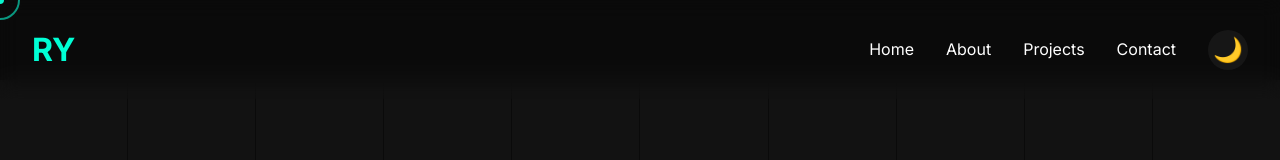
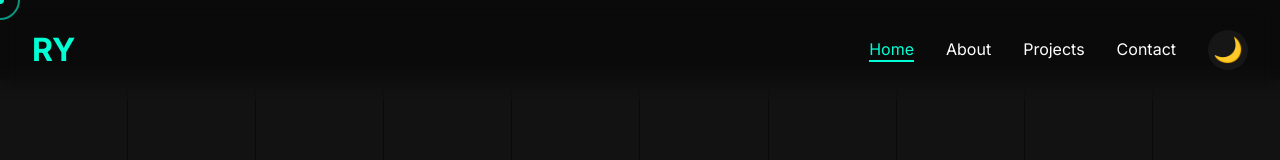
Before and after one commit to RitaYang0811/RYwebsite, a Vue app: page / in a window 1280 px wide. Shown: the top 160 px of the page. Built offline with nearby package versions, Linux system fonts and the light colour scheme.

Commit message:
Fix：修改link點選後links收合

```diff
--- a/src/components/Nav.vue
+++ b/src/components/Nav.vue
@@ -15,10 +15,18 @@
 
       <!-- 導航選單 -->
       <div class="nav__links" :class="{ active: isMenuOpen }">
-        <router-link to="/" class="nav__link">Home</router-link>
-        <router-link to="/about" class="nav__link">About</router-link>
-        <router-link to="/projects" class="nav__link">Projects</router-link>
-        <router-link to="/contact" class="nav__link">Contact</router-link>
+        <router-link to="/" class="nav__link" @click="closeMenu"
+          >Home</router-link
+        >
+        <router-link to="/about" class="nav__link" @click="closeMenu"
+          >About</router-link
+        >
+        <router-link to="/projects" class="nav__link" @click="closeMenu"
+          >Projects</router-link
+        >
+        <router-link to="/contact" class="nav__link" @click="closeMenu"
+          >Contact</router-link
+        >
         <button
           class="theme-toggle"
           @click="toggleTheme"
@@ -59,6 +67,12 @@ const toggleMenu = () => {
   isMenuOpen.value = !isMenuOpen.value;
   // 當選單打開時禁止背景滾動
   document.body.style.overflow = isMenuOpen.value ? "hidden" : "";
+};
+
+const closeMenu = () => {
+  isMenuOpen.value = false;
+  document.body.style.overflow = "";
+  window.scrollTo(0, 0); // 滾動到頂部
 };
 // Theme toggle function
 const toggleTheme = () => {
@@ -154,8 +168,8 @@ const toggleTheme = () => {
       background-color: var(--primary-color);
       transition: width 0.3s ease;
     }
-    &:hover,
-    &.router-link-active {
+    &.router-link-active,
+    &.router-link-exact-active {
       color: var(--primary-color);
 
       &::after {
@@ -235,7 +249,6 @@ const toggleTheme = () => {
   left: 0;
   width: 100%;
   height: 100vh;
-  //   background: rgba(0, 0, 0, 0.5);
   z-index: -1;
 }
 </style>
```
